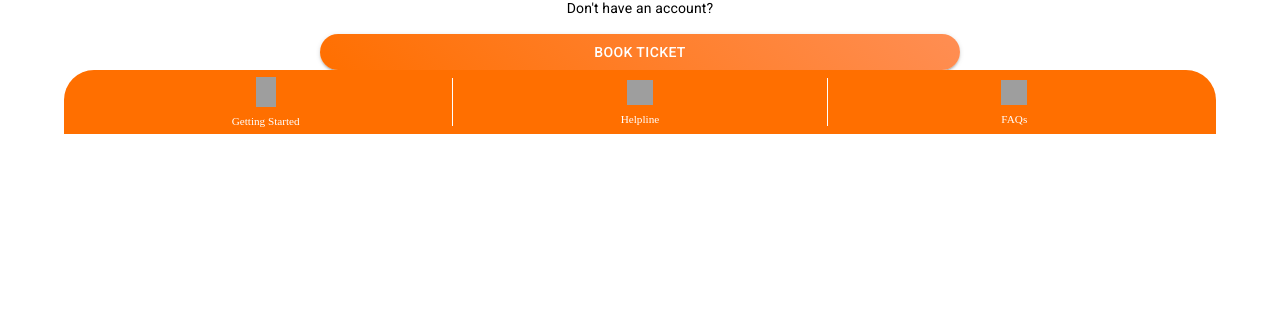
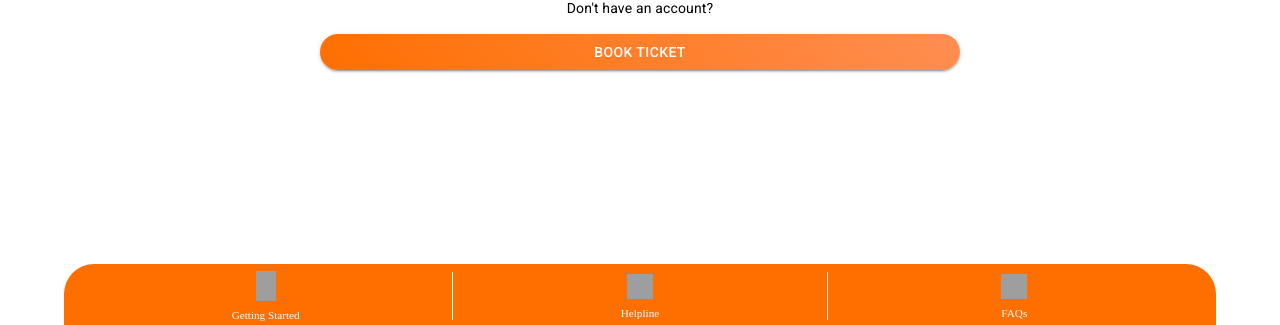
Before and after one commit to Rahul-Dev24/UTS-FrontEnd, a React (Vite) app: page /login in a window 1280 px wide. Shown: the part 472-797 px from the top of the page. Built offline with nearby package versions, Linux system fonts and the light colour scheme; grey boxes are pictures that could not be loaded; a web font is replaced by a local one.

Commit message:
Update Login.css

```diff
--- a/src/Components/login/Login.css
+++ b/src/Components/login/Login.css
@@ -5,7 +5,7 @@
     justify-content: space-evenly;
     color: #fff;
     padding: 8px 15px;
-    position: sticky;
+    position: fixed;
     bottom: 0;
     width: 90%;
     border-radius: 30px 30px 0 0;
```
